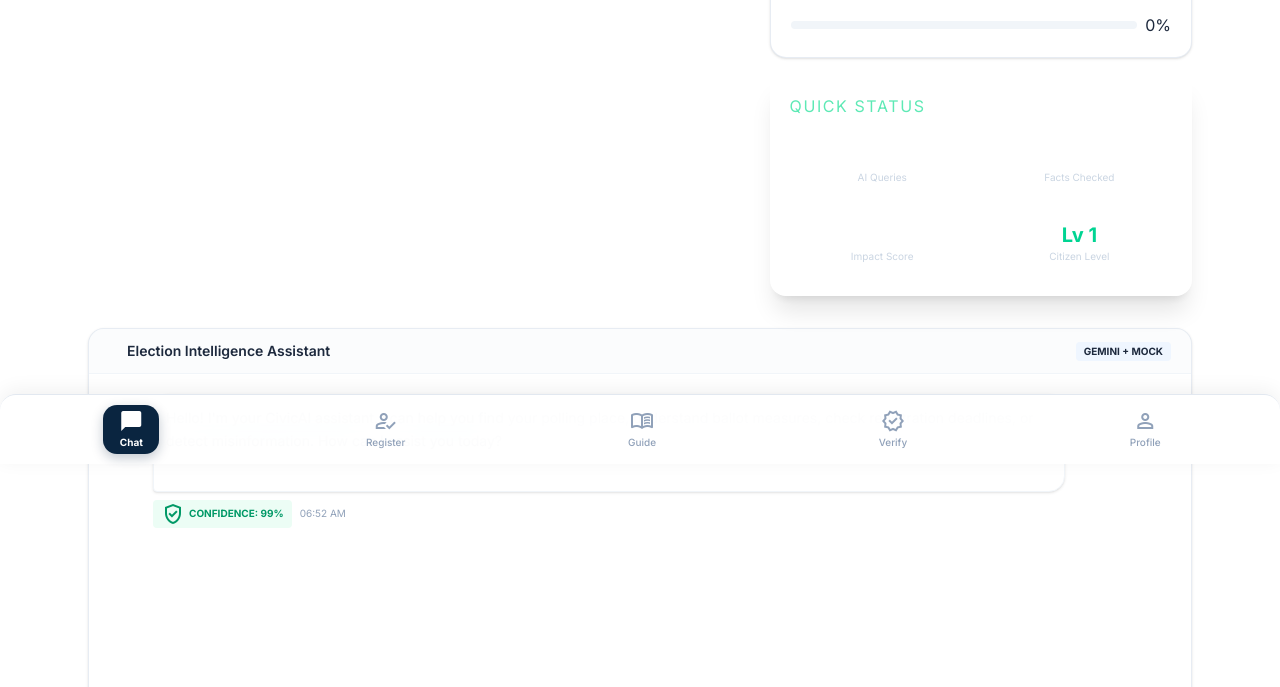
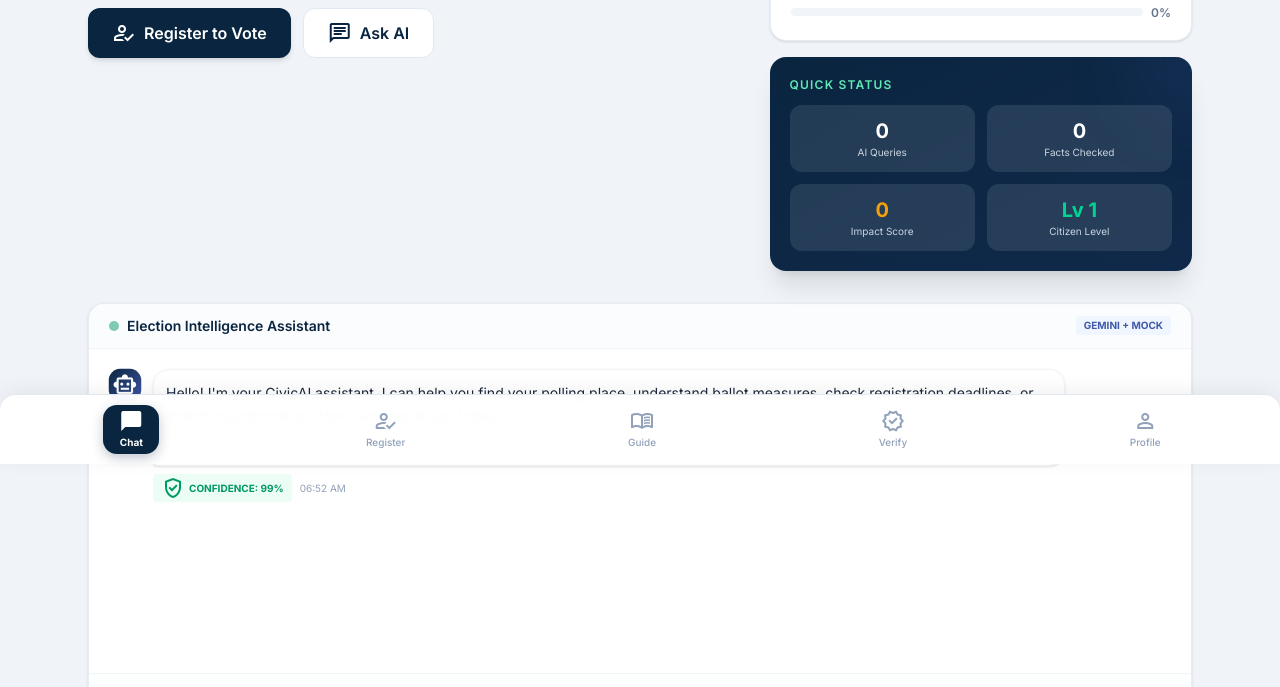
Before and after one commit to bipladipsaha/promptwar-demo, a website built with Vite: page index.html in a window 1280 px wide. Shown: the part 336-1023 px from the top of the page. Built offline with nearby package versions, Linux system fonts and the light colour scheme.

Commit message:
Fix Tailwind v4 custom colors by loading tailwind.config.js

```diff
--- a/src/style.css
+++ b/src/style.css
@@ -4,6 +4,7 @@
    ═══════════════════════════════════════════════════ */
 
 @import "tailwindcss";
+@config "../tailwind.config.js";
 
 body { font-family: 'Inter', sans-serif; }
 .material-symbols-outlined { font-variation-settings: 'FILL' 0, 'wght' 400, 'GRAD' 0, 'opsz' 24; }
```
